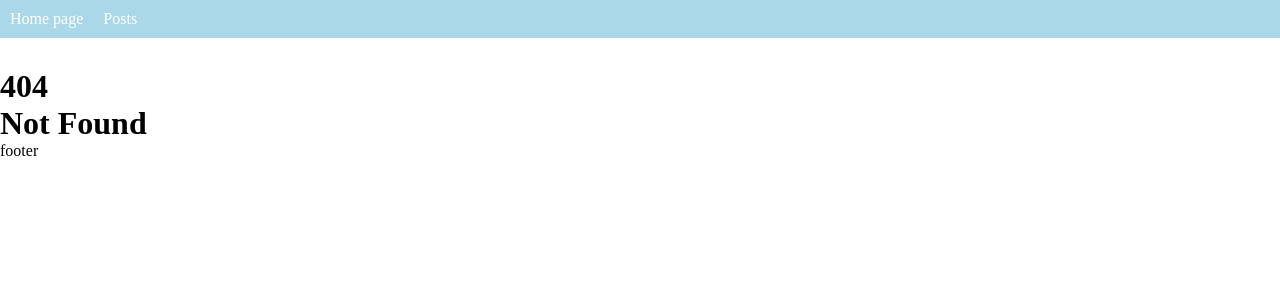
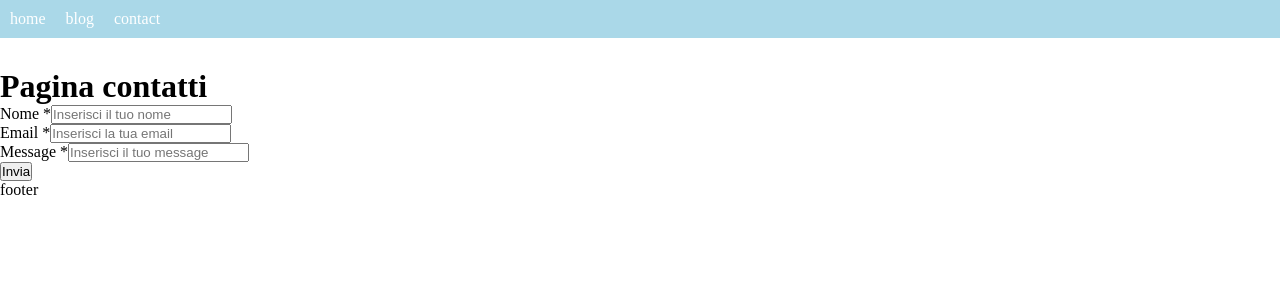
Before and after one commit to Noemi-Guarino/vite-boolfolio, a Vue app: page /contact in a window 1280 px wide. Before the commit this address had no page. Shown: the top 300 px of the page. Built offline with nearby package versions, Linux system fonts and the light colour scheme.

Commit message:
create form page

```diff
--- a/src/components/HeaderComponent.vue
+++ b/src/components/HeaderComponent.vue
@@ -3,14 +3,23 @@
 export default {
     data() {
         return {
-          // message:'header'
+          links:[
+            {
+              routerName:'home',
+              label:'home',
+            },
+            {
+              routerName:'posts.index',
+              label:'blog',
+            },
+            {
+              routerName:'contact',
+              label:'contact',
+            },
+
+          ]
         };
     },
-    // components: {
-    //     AppHeader,
-    //     AppMain,
-    //     AppFooter
-    // },
     methods: {
 
     }
@@ -23,16 +32,22 @@ export default {
     <div>
       <nav>
         <ul>
-          <li>
-            <router-link :to="{ name: 'home' }" class="classe_css">
-              Home page
+          <li v-for="(link,index) in links" :key="index">
+            <router-link :to="{ name: link.routerName }" class="classe_css">
+              {{ link.label }}
             </router-link>
           </li>
-          <li>
+          <!-- <li>
             <router-link :to="{ name: 'posts.index' }" class="classe_css">
               Posts
             </router-link>
           </li>
+          <li>
+            <router-link :to="{ name: 'contact' }" class="classe_css">
+              Contact
+            </router-link>
+          </li>
+ -->
         </ul>
       </nav>
     </div>
--- /dev/null
+++ b/src/components/pages/ContactPage.vue
@@ -0,0 +1,55 @@
+<script>
+
+export default {
+    data() {
+        return {
+          message:'Pagina contatti'
+        };
+    },
+
+}
+</script>
+
+<template>
+  <h1>
+    {{ message }}
+  </h1>
+
+  <div>
+    <form action="">
+      <div>
+        <label for="name">
+          Nome <span>*</span>
+          <input type="text" id="name" name="name" placeholder="Inserisci il tuo nome">
+        </label>
+      </div>
+
+      <div>
+        <label for="email">
+          Email <span>*</span>
+          <input type="text" id="email" name="email" placeholder="Inserisci la tua email">
+        </label>
+      </div>
+
+      <div>
+        <label for="message">
+          Message <span>*</span>
+          <input type="text" id="message" name="message" placeholder="Inserisci il tuo message">
+        </label>
+      </div>
+
+      <div>
+        <button type="submit">
+          Invia
+        </button>
+      </div>
+    </form>
+  </div>
+
+
+</template>
+
+<style scoped>
+
+
+</style>
--- a/src/router.js
+++ b/src/router.js
@@ -3,6 +3,7 @@ import { createRouter, createWebHistory } from 'vue-router';
 import IndexPage from './components/pages/IndexPage.vue';
 import ProjectCard from './components/pages/ProjectCard.vue';
 import SingleCard from './components/pages/SingleCard.vue';
+import ContactPage from './components/pages/ContactPage.vue';
 import NotFoundPage from './components/pages/NotFoundPage.vue';
 
 const router = createRouter({
@@ -24,6 +25,11 @@ routes: [
             component: SingleCard
         },
         {
+            path: '/contact',
+            name: 'contact',
+            component: ContactPage
+        },
+        {
             path: '/:pathMatch(.*)*',
             name: 'NotFound',
             component: NotFoundPage
```
